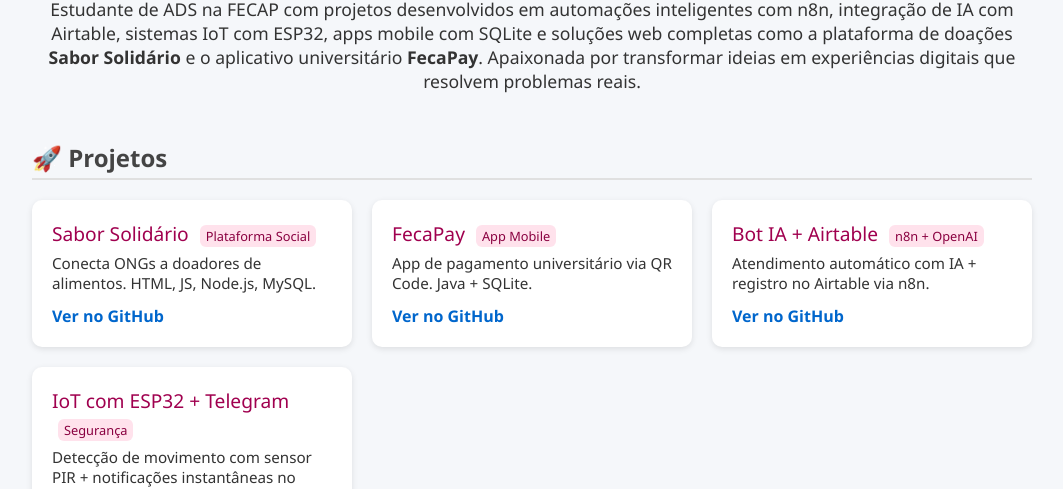
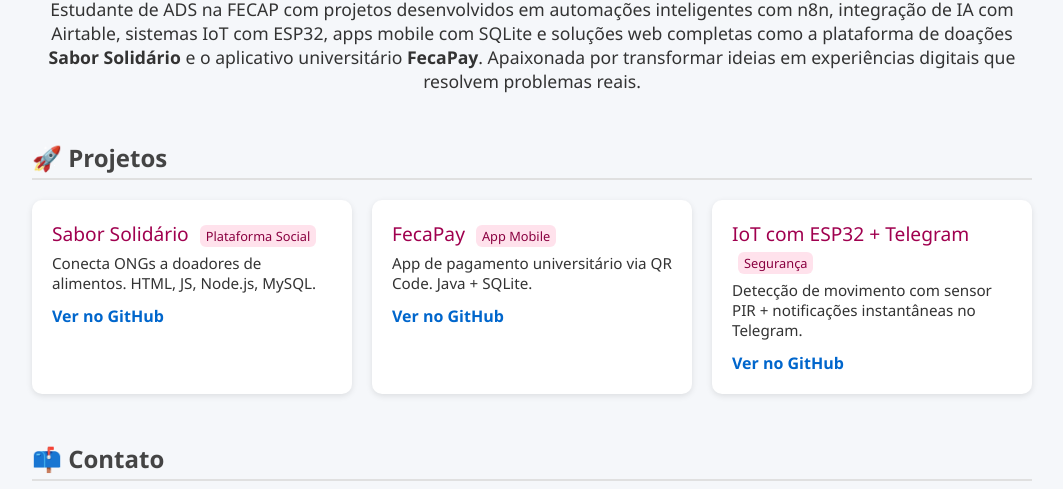
Before and after one commit to rafaelacoelhob/rafaelacoelhob.github.io, a plain HTML site: page index.html in a window 1280 px wide. Shown: the part 264-753 px from the top of the page, without its empty margins (108-1171 px from the left). Drawn offline with Linux system fonts and the light colour scheme.

Commit message:
Update index.html

```diff
--- a/index.html
+++ b/index.html
@@ -152,11 +152,6 @@
       <a href="https://github.com/rafaelacoelhob/FecaPay" target="_blank">Ver no GitHub</a>
     </div>
 
-    <div class="card">
-      <div class="card-title">Bot IA + Airtable <span class="tag">n8n + OpenAI</span></div>
-      <div class="card-desc">Atendimento automático com IA + registro no Airtable via n8n.</div>
-      <a href="https://github.com/rafaelacoelhob/BotIA-Airtable" target="_blank">Ver no GitHub</a>
-    </div>
 
     <div class="card">
       <div class="card-title">IoT com ESP32 + Telegram <span class="tag">Segurança</span></div>
```
